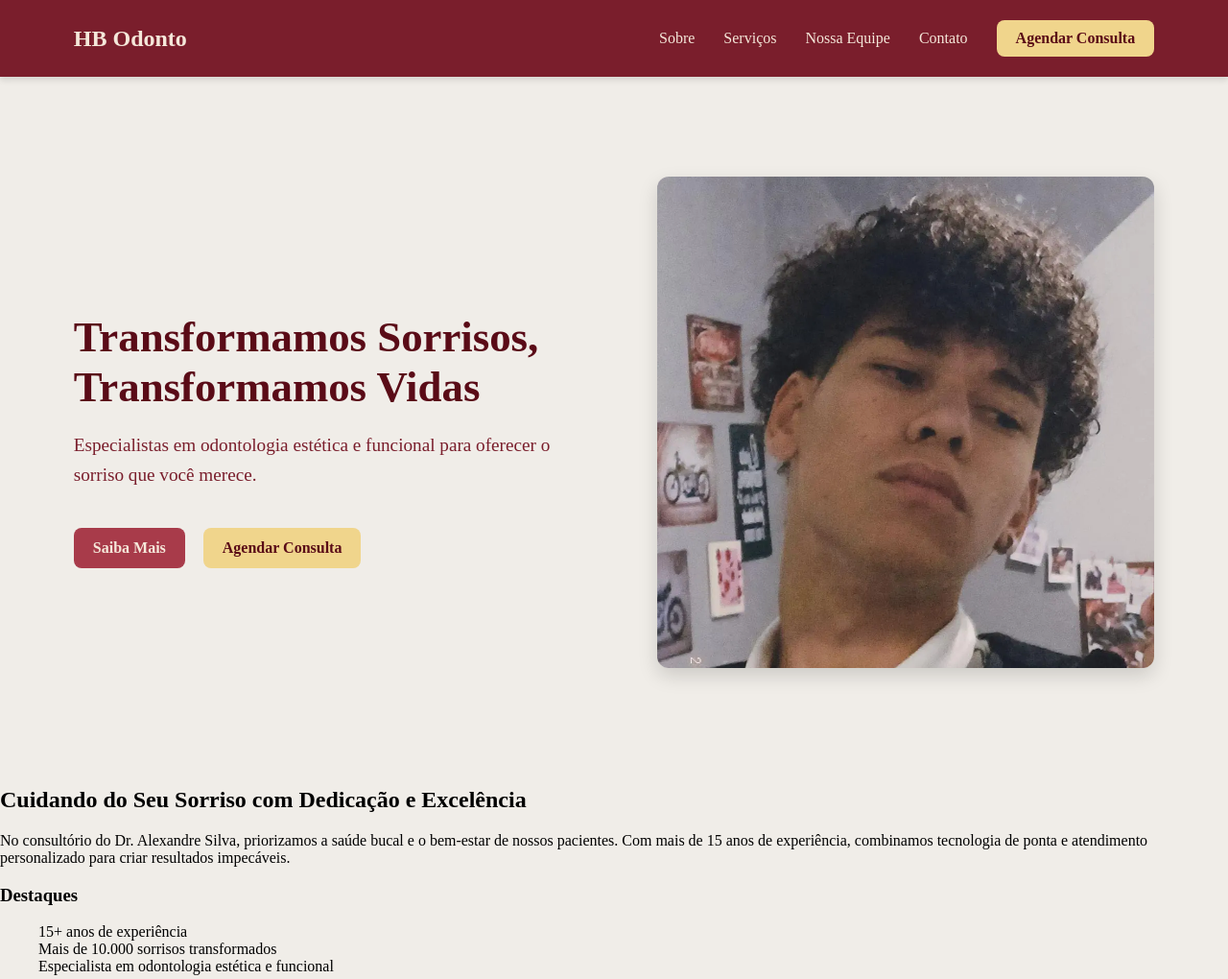
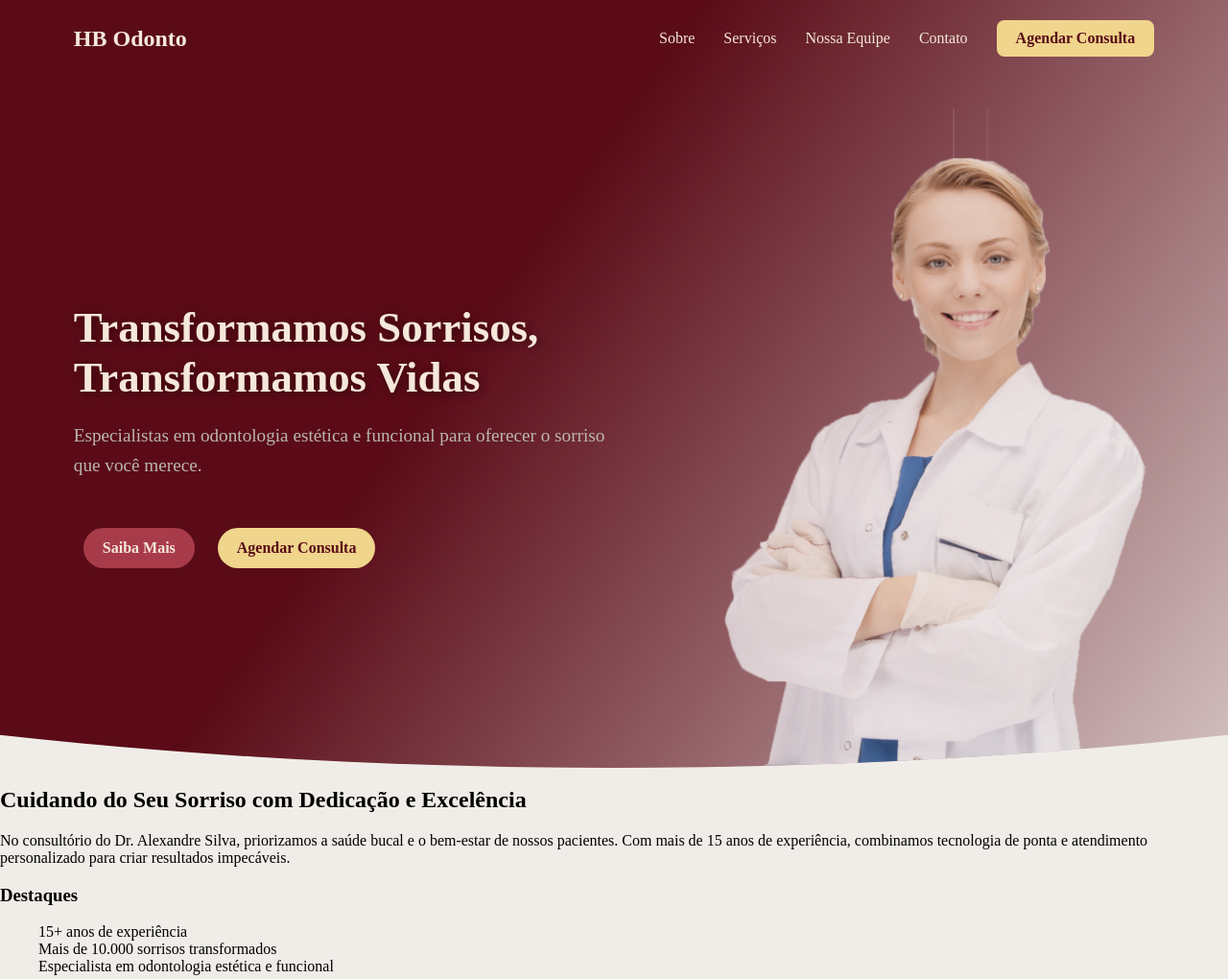
Before and after one commit to KauaVDSB/OdontoLandingPage, a Flask app: page / in a window 1280 px wide. Shown: the top 1020 px of the page at 96% size. Run offline with Flask 3, Linux system fonts and the light colour scheme.

Commit message:
Navbar e Hero Section finalizados.

```diff
--- a/odonto/static/css/base/navbar.css
+++ b/odonto/static/css/base/navbar.css
@@ -1,8 +1,10 @@
 header {
     width: 100%;
     height: 80px;
-    background-color: var(--cor-primaria-media);
-    box-shadow: 0 4px 6px rgba(0, 0, 0, 0.1);
+    background-color: transparent;
+    position: absolute;
+    top: 0;
+    z-index: 9999;
 }
 
 header nav {
--- a/odonto/static/css/landing/hero.css
+++ b/odonto/static/css/landing/hero.css
@@ -3,9 +3,14 @@
     justify-content: space-between;
     align-items: center;
 
-    min-height: 90vh;
-    padding: 60px 6%;
-    background-color: var(--cor-secundario-claro);
+    position: relative;
+    height: 100vh;
+    padding: 80px 6% 0;
+
+    color: var(--cor-secundaria-escura);
+    background: linear-gradient(125deg, var(--cor-primaria-escura) 40%, rgba(90, 11, 23, 0.2) 100%);
+    clip-path: ellipse(150% 75% at 50% 25%);
+    overflow: hidden;
 }
 
 .hero-content {
@@ -15,12 +20,13 @@
 }
 .hero-content h1{
     font-size: 2.8rem;
-    color: var(--cor-primaria-escura);
+    color: var(--cor-secundaria-clara);
     margin-bottom: 20px;
+    text-shadow: 2px 2px 10px rgba(0, 0, 0, 0.4);
 }
 .hero-content p{
     font-size: 1.2rem;
-    color: var(--cor-primaria-media);
+    color: var(--cor-neutra-escura);
     margin-bottom: 40px;
     line-height: 1.6;
 }
@@ -28,15 +34,15 @@
 .hero-content .btn-saiba-mais,
 .hero-content .btn-agendar-consulta {
     display: inline-block;
-    margin-right: 15px;
+    margin: 10px;
     padding: 12px 20px;
-    border-radius: 8px;
+    border-radius: 30px;
 
     font-size: 1rem;
     font-weight: bold;
     text-decoration: none;
 
-    transition: color 0.3s ease-in-out, background-color 0.3s ease, transform 0.2s ease;
+    transition: all 0.3s ease;
 }
 
 .btn-saiba-mais{
@@ -59,11 +65,21 @@
 }
 
 .hero-image{
-    display: flex;
-    justify-content: right;
+    position: absolute;
+    right: 0;
+    top: 80px;
+
+    width: 45%;
+    height: 100%;
+
+    background: url(../../media/heroImg.png) no-repeat center center;
+    background-size: 85%;
+    clip-path: ellipse(100% 100% at 50% 50%);
+    opacity: 0.8;
+    z-index: 0;
 }
-.hero-image img {
+/* .hero-image img {
     max-width: 90%;
     border-radius: 12px;
     box-shadow: 0 8px 20px rgba(0, 0, 0, 0.15);
-}
+} */
--- a/odonto/templates/view/index.html
+++ b/odonto/templates/view/index.html
@@ -22,9 +22,7 @@
         <a href="#sobre" class="btn-saiba-mais">Saiba Mais</a>
         <a href="#contato" class="btn-agendar-consulta">Agendar Consulta</a>
     </div>
-    <div class="hero-image">
-        <img src="{{ url_for('static', filename='media/heroImage.webp') }}" loading="lazy" alt="Imagem ilustrativa do sorriso se um paciente feliz">
-    </div>
+    <div class="hero-image" aria-hidden="true"></div>
 </section>
 
 <section id="sobre" class="sobre">
```
Also changed, not shown: odonto/static/media/heroImage.webp (deleted), odonto/static/media/heroImg.png (added).
